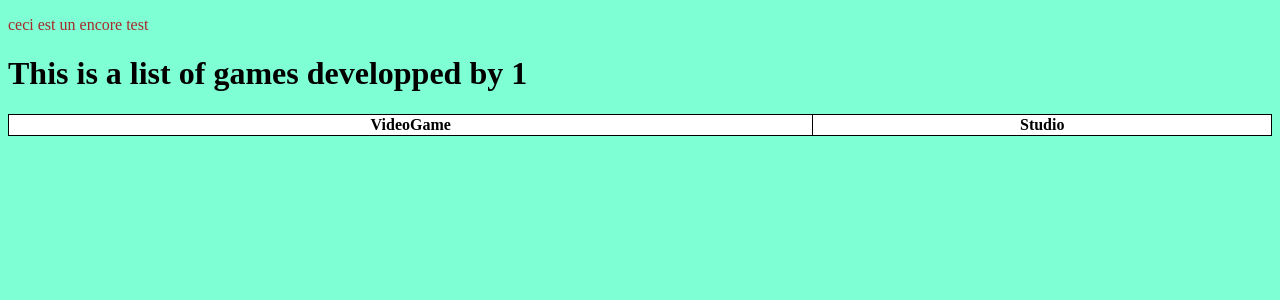
After one commit to PaulineTaillemite/bilbiotheque_culturelle, a Django app: page /test3/1 in a window 1280 px wide. The commit adds this page. Shown: the top 300 px of the page. Run offline with Django 5.2, Linux system fonts and the light colour scheme; lists and menus that the app fills with data are empty.

Commit message:
affichage test3/nom du studio opérationnel sans le tabkeau

```diff
--- a/main/templates/main/test2.html
+++ b/main/templates/main/test2.html
@@ -21,8 +21,8 @@
   <tr>
     <!-- Display video game in the first column -->
     <td>{{ videogame.name }}</td>
-    <!-- Display studio in the second column -->
-    <td>{{ videogame.studio }}</td>
+    <!-- Display studio in the second column and a like to the view-->
+    <td> <a href="{% url 'test3' videogame.studio|slugify %}">{{ videogame.studio }}</a></td>
     <!-- Display Year -->
     <td>{{ videogame.year }}</td>
   </tr>
@@ -31,3 +31,5 @@
 </table>
 
 {% endblock content %}
+
+<a href="{% url 'details' attraction.state|slugify %}">State details</a>
--- /dev/null
+++ b/main/templates/main/test3.html
@@ -0,0 +1,31 @@
+{% extends "main/test.html" %}
+
+{% block head %}
+{% load static %}
+<link rel="stylesheet" href="{% static 'main/style.css' %}">
+{% endblock %}
+
+{% block content %}
+
+<h1>This is a list of games developped by {{studioname}}</h1>
+<table>
+    <tr>
+        <th>VideoGame</th>
+        <th>Studio</th>
+    </tr>
+    {% comment %}
+    {% for item in videogames|dictsort:"studio" %}
+
+    {% if item.studio|lower == studioname|lower %}
+
+    <tr>
+        <td>{{ item.name }}</td>
+        <td>{{ item.studio }}</td>
+    </tr>
+
+    {% endif %}
+
+    {% endfor %} {% endcomment %}
+    </table>
+
+    {% endblock %}
--- a/main/urls.py
+++ b/main/urls.py
@@ -7,4 +7,6 @@ urlpatterns=[
     path("test2",views.test2, name="test2"),
     path("myprofile/",views.myprofile),
 
+    path("test3/<studioname>",views.test3,name="test3" )
+
 ]
--- a/main/views.py
+++ b/main/views.py
@@ -16,6 +16,12 @@ def test2(request):
     context={"videogames" : videogames}
     return render (request, "main/test2.html", context)
 
+
+def test3(request, studioname):
+    #je passe le context dans le template
+    context={"videogames" : videogames, "studioname" : studioname}
+    return render (request, "main/test3.html", context)
+
 #test dictionnaire
 videogames = [
     {"name": "The Legend of Zelda: Breath of the Wild", "studio": "Nintendo", "year": 2017},
```
